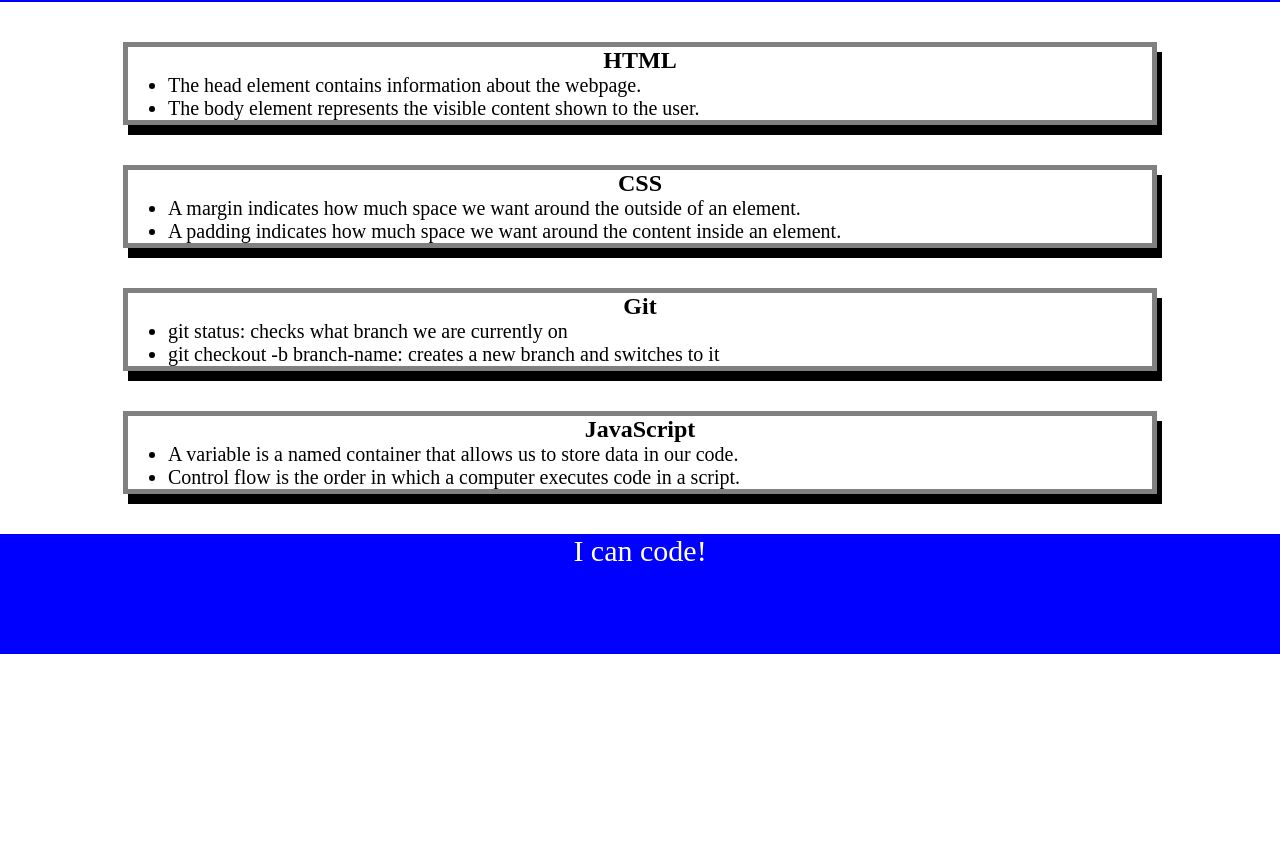
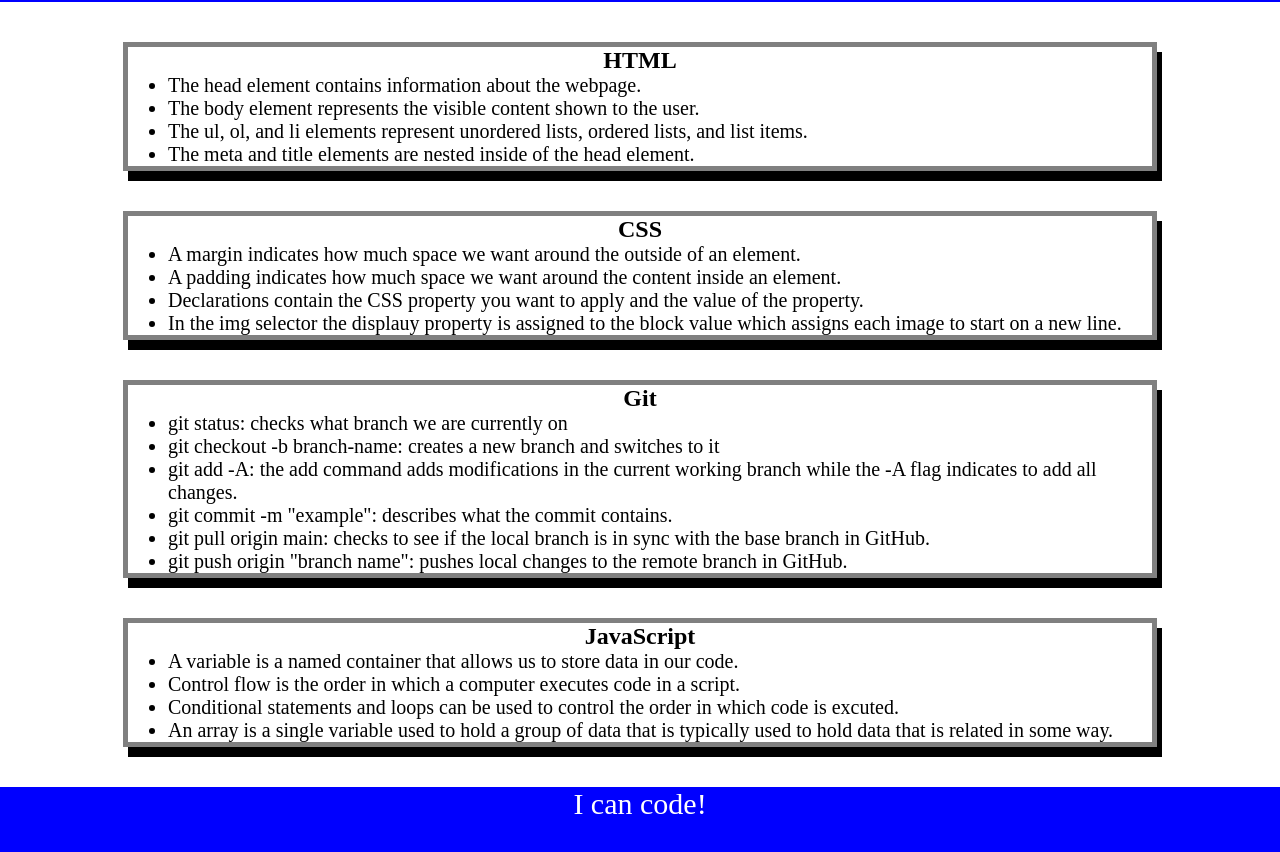
Before and after one commit to mikelac4/prework-study-guide, a plain HTML site: page index.html in a window 1280 px wide. Shown: the part 118-970 px from the top of the page. Before the commit the page ends 800 px from the top, so only its background shows below. Drawn offline with Linux system fonts and the light colour scheme.

Commit message:
Added final changes

```diff
--- a/index.html
+++ b/index.html
@@ -21,6 +21,8 @@
         <ul>
           <li>The head element contains information about the webpage.</li>
           <li>The body element represents the visible content shown to the user.</li>
+          <li>The ul, ol, and li elements represent unordered lists, ordered lists, and list items.</li>
+          <li>The meta and title elements are nested inside of the head element.</li>
         </ul>
       </section>
 
@@ -29,6 +31,8 @@
         <ul>
           <li>A margin indicates how much space we want around the outside of an element.</li>
           <li>A padding indicates how much space we want around the content inside an element.</li>
+          <li>Declarations contain the CSS property you want to apply and the value of the property.</li>
+          <li>In the img selector the displauy property is assigned to the block value which assigns each image to start on a new line.</li>
         </ul>
       </section>
 
@@ -37,6 +41,10 @@
         <ul>
           <li>git status: checks what branch we are currently on</li>
           <li>git checkout -b branch-name: creates a new branch and switches to it</li>
+          <li>git add -A: the add command adds modifications in the current working branch while the -A flag indicates to add all changes.</li>
+          <li>git commit -m "example": describes what the commit contains.</li>
+          <li>git pull origin main: checks to see if the local branch is in sync with the base branch in GitHub.</li>
+          <li>git push origin "branch name": pushes local changes to the remote branch in GitHub.</li>
         </ul>
       </section>
 
@@ -45,6 +53,8 @@
         <ul>
           <li>A variable is a named container that allows us to store data in our code.</li>
           <li>Control flow is the order in which a computer executes code in a script.</li>
+          <li>Conditional statements and loops can be used to control the order in which code is excuted. </li>
+          <li>An array is a single variable used to hold a group of data that is typically used to hold data that is related in some way.</li>
         </ul>
       </section>
     </main>
```
